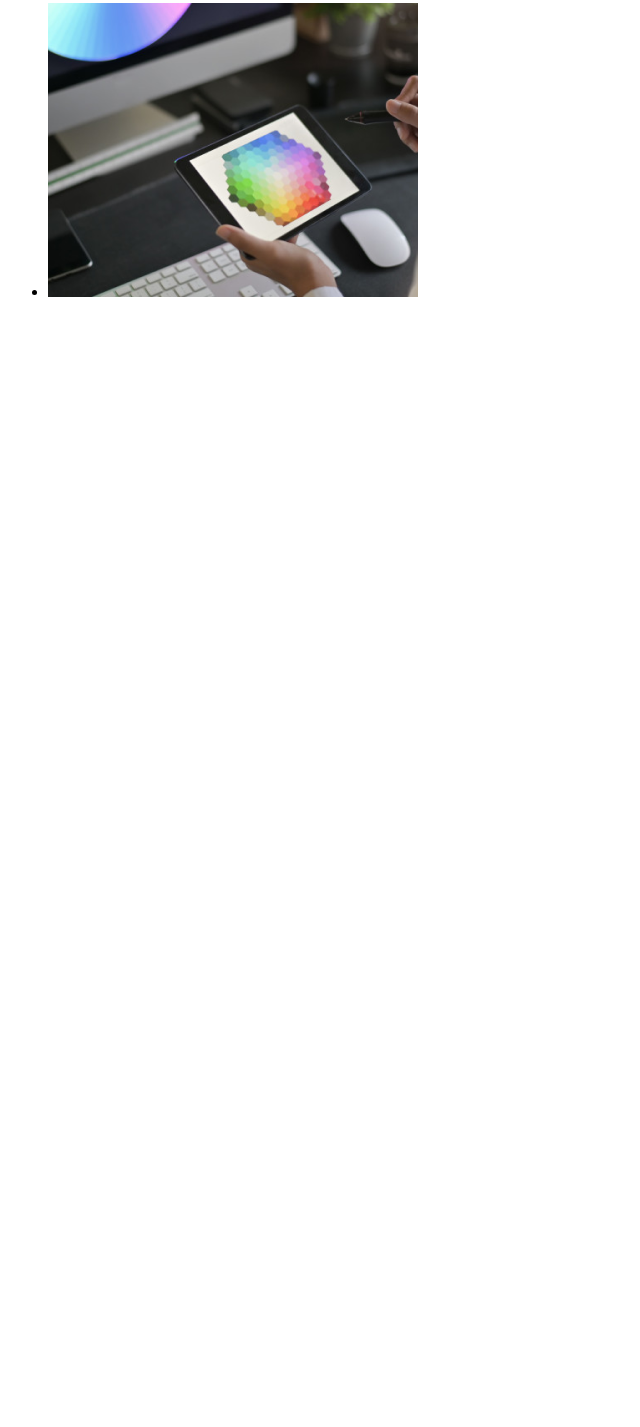
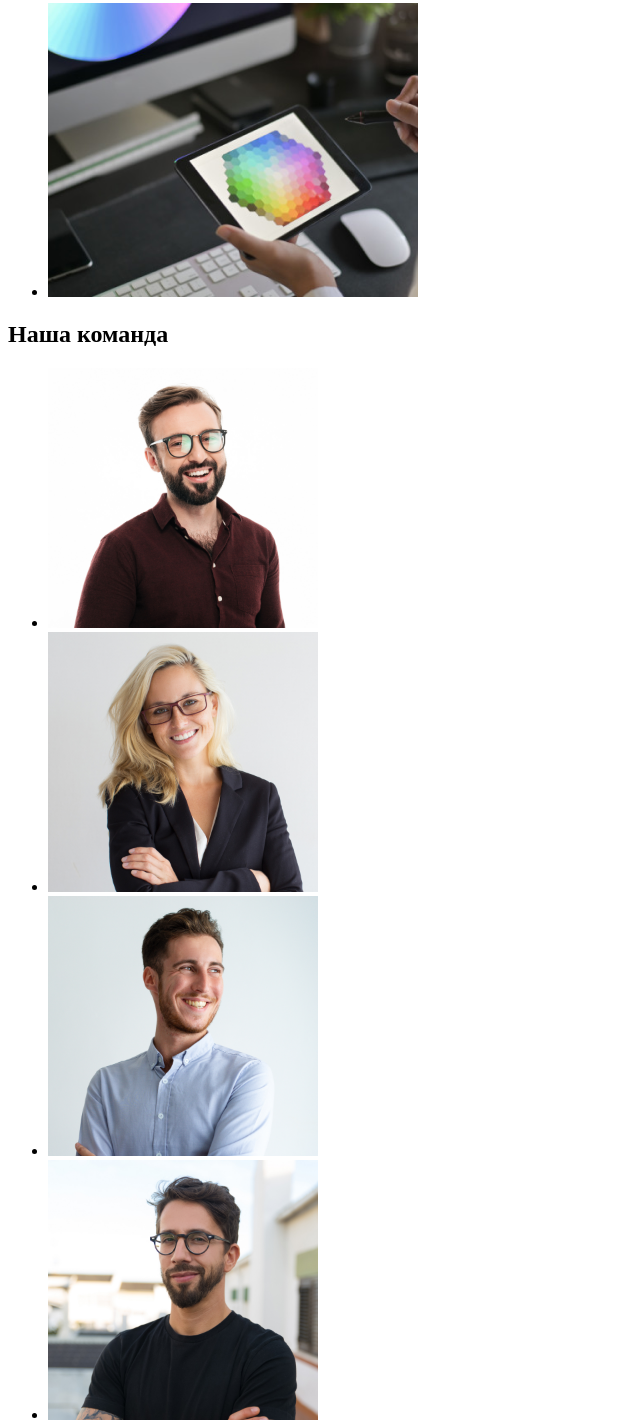
Before and after one commit to AlexVans85/goit-markup-hw-01, a plain HTML site: page index.html in a window 1280 px wide. Shown: the part 1250-2677 px from the top of the page, without its empty margins (0-640 px from the left). Before the commit the page ends 1567 px from the top, so only its background shows below. Drawn offline with Linux system fonts and the light colour scheme.

Commit message:
добавил команду

```diff
--- a/index.html
+++ b/index.html
@@ -67,6 +67,15 @@
         </section>
 
         <!-- Команда -->
+        <section>
+            <h2>Наша команда</h2>
+            <ul>
+                <li><img src="./img/demianenko.jpg" alt="demianenko" width="270"></li>
+                <li><img src="./img/repina.jpg" alt="repina" width="270"></li>
+                <li><img src="./img/tarasov.jpg" alt="tarasov" width="270"></li>
+                <li><img src="./img/ermakov.jpg" alt="ermakov" width="270"></li>
+            </ul>
+        </section>
 
     </main>
 </body>
```
Also changed, not shown: img/demianenko.jpg (added), img/ermakov.jpg (added), img/repina.jpg (added), img/tarasov.jpg (added).
